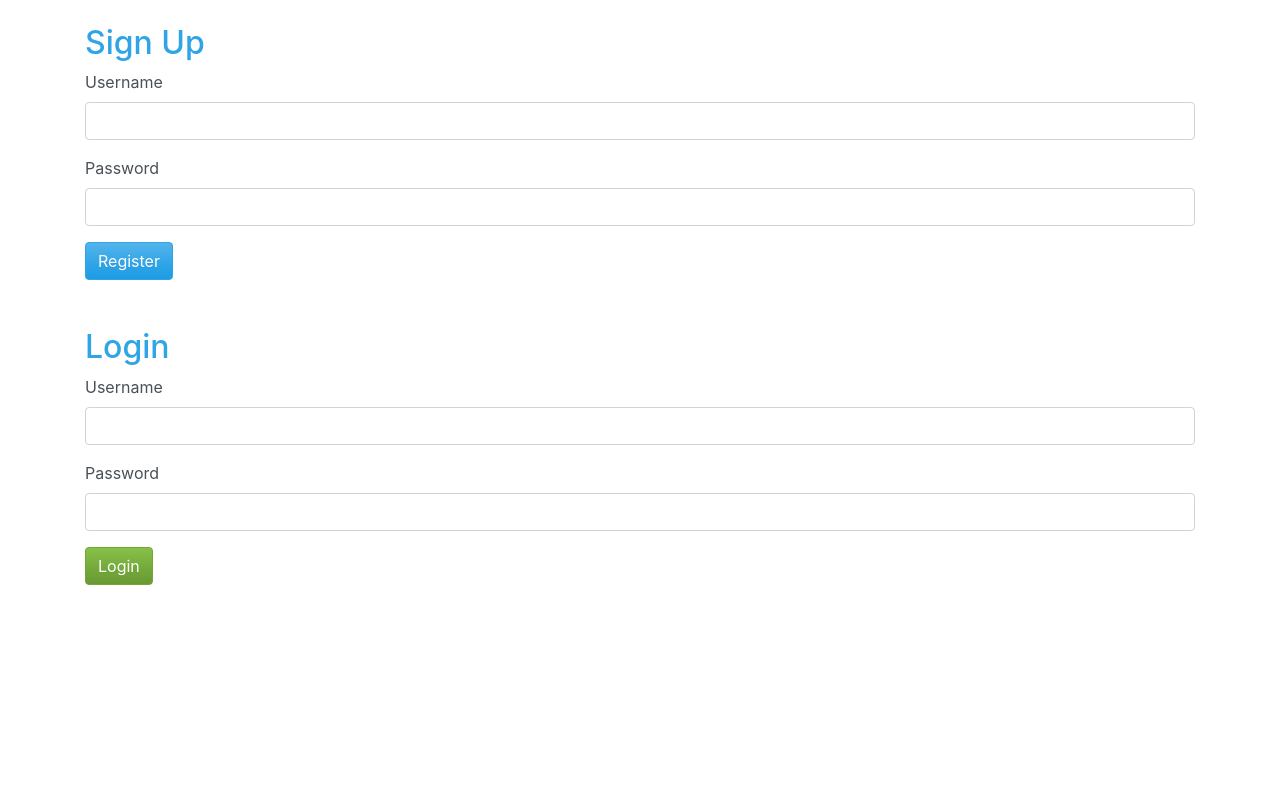
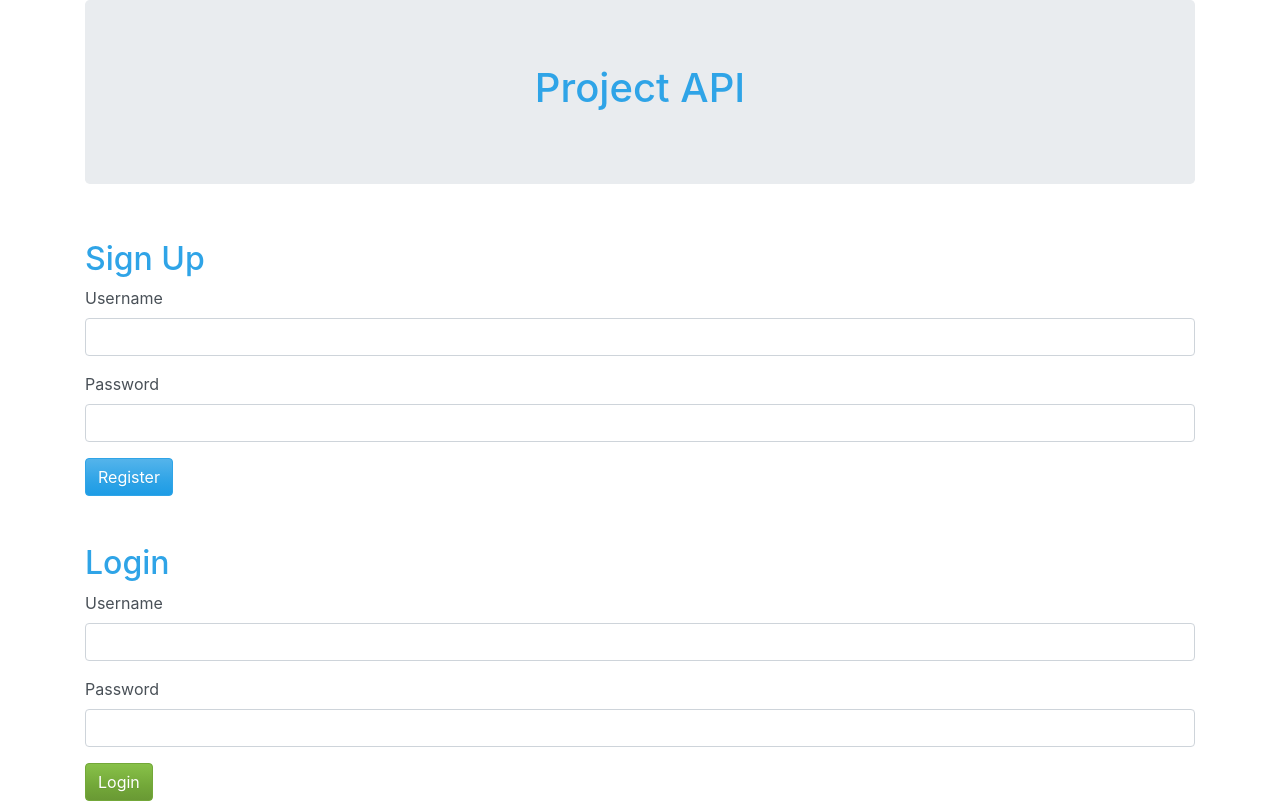
Before and after one commit to AndreasHansson1/project-api, a PHP site: template src/public/views/index.php in a window 1280 px wide. Before the commit the page ends 585 px from the top, so only its background shows below. Run offline with PHP 8.4, Linux system fonts and the light colour scheme; the template is opened without the code that fills it, so the values that code supplies are empty; a user stored in the database is signed in; some libraries are stand-ins or nearby versions.

Commit message:
some more styling

```diff
--- a/src/public/scripts/main.js
+++ b/src/public/scripts/main.js
@@ -427,3 +427,10 @@ function newEntry() {
    function newComment() {
      alert('Hi from comment Function!');
    }
+
+   function validateForm() {
+     if(document.getElementsByClassName("form-control").value.length == 0)
+{
+    alert("No empty fields")
+}
+   }
--- a/src/public/views/index.php
+++ b/src/public/views/index.php
@@ -11,6 +11,11 @@
 </head>
 <body>
 <?php if (isset($_SESSION["loggedIn"])): ?>
+<div class="container">
+  <div class="jumbotron">
+    <h1>Project API</h1>
+  </div>
+</div>
 <div class="container">
     <br>
     <h2>Sign Up</h2>
@@ -40,48 +45,18 @@
             <input type="submit" name="submit" value="Login" class="btn btn-success">
     </form>
 </div>
-    <?php else : ?>
-
-  <h1>Project API</h1>
-    <!-- <div class="formContainer">
-        <div class="form-group">
-          <form action="" method="post">
-          <h2>New Entry</h2>
-            <input type="text" class="form-control" id="newTitle" placeholder="Title">
-            <textarea name="content" class="form-control" id="newContent" placeholder="Content"></textarea>
-            <button type="submit" onclick="newEntry()" class="btn btn-success">Add</button>
-          </div>
-        </form>
+  <?php else : ?>
+  <div class="container">
+    <div class="jumbotron">
+      <h1>Project API</h1>
     </div>
-    <div class="formContainer">
-        <div class="form-group">
-          <form action="" method="post">
-          <h2>Edit Entry</h2>
-            <input type="text" class="form-control" id="entryID" placeholder="EntryID">
-            <input type="text" class="form-control" id="editTitle" placeholder="Title">
-            <textarea name="content" class="form-control" id="editContent" placeholder="Content"></textarea>
-            <button type="submit" onclick="editEntry()" class="btn btn-success">Edit</button>
-          </div>
-        </form>
-    </div>
-    <div class="formContainer">
-        <div class="form-group">
-          <form action="" method="post">
-          <h2>Comment</h2>
-            <input type="text" class="form-control" id="entryID" placeholder="Entry ID">
-            <textarea name="content" class="form-control" id="editContent" placeholder="Content"></textarea>
-            <button type="submit" onclick="newComment()" class="btn btn-success">Comment</button>
-          </div>
-        </form>
-    </div> -->
+  </div>
 <div class="formContainer" id="newEntryContainer"></div>
 <div class="formContainer" id="editEntryContainer"></div>
 <div class="formContainer" id="newCommentContainer"></div>
 
-
-
 <div class="container">
-  <form>
+  <form action="" method="get">
     <div class="form-group">
       <input type="button"  name="submit" value="Get All Users" class="btn btn-primary btn-sm"
       onclick="getAllUsers();" />
```
